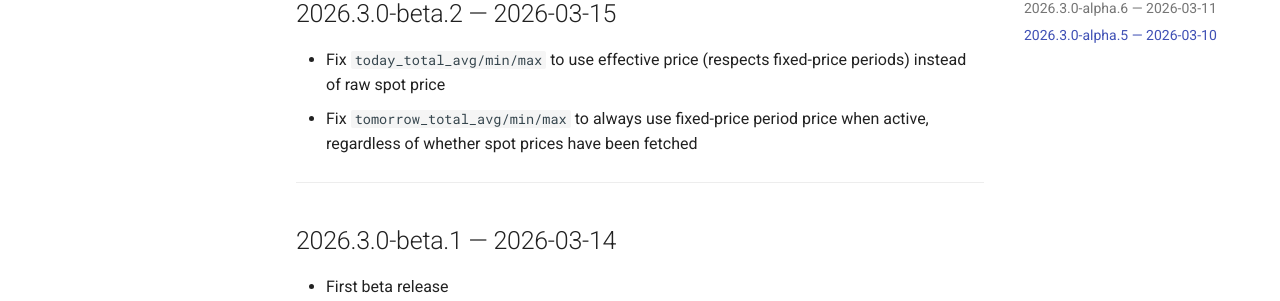
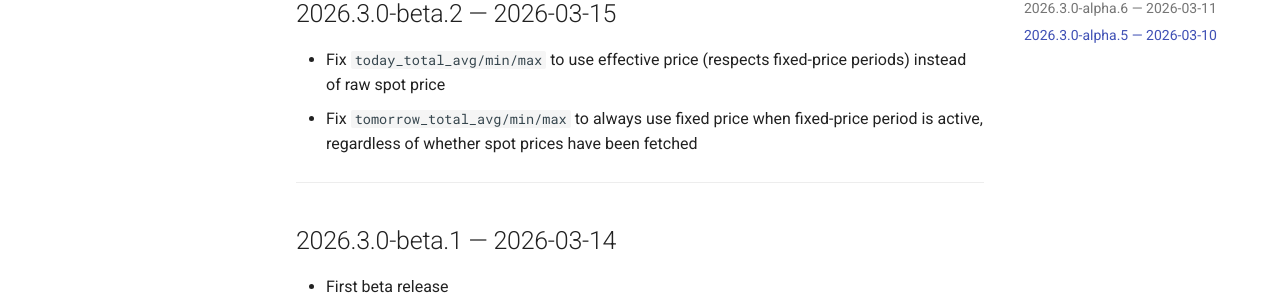
Before and after one commit to Kilowahti/kilowahti-docs, an MkDocs documentation site: the page built from docs/changelog.md, in a window 1280 px wide and 1274 px high. Shown: the part 232-533 px from the top of the window. Built offline with MkDocs 1.6.1 and Material for MkDocs 9.7.7, drawn with Linux system fonts in a browser that asks for light colours; comment, search, counter and statistics services are not loaded.

Commit message:
Fix wording in beta.2 changelog entry

```diff
--- a/docs/changelog.md
+++ b/docs/changelog.md
@@ -3,7 +3,7 @@
 ## 2026.3.0-beta.2 — 2026-03-15
 
 - Fix `today_total_avg/min/max` to use effective price (respects fixed-price periods) instead of raw spot price
-- Fix `tomorrow_total_avg/min/max` to always use fixed-price period price when active, regardless of whether spot prices have been fetched
+- Fix `tomorrow_total_avg/min/max` to always use fixed price when fixed-price period is active, regardless of whether spot prices have been fetched
 
 ---
 
```
